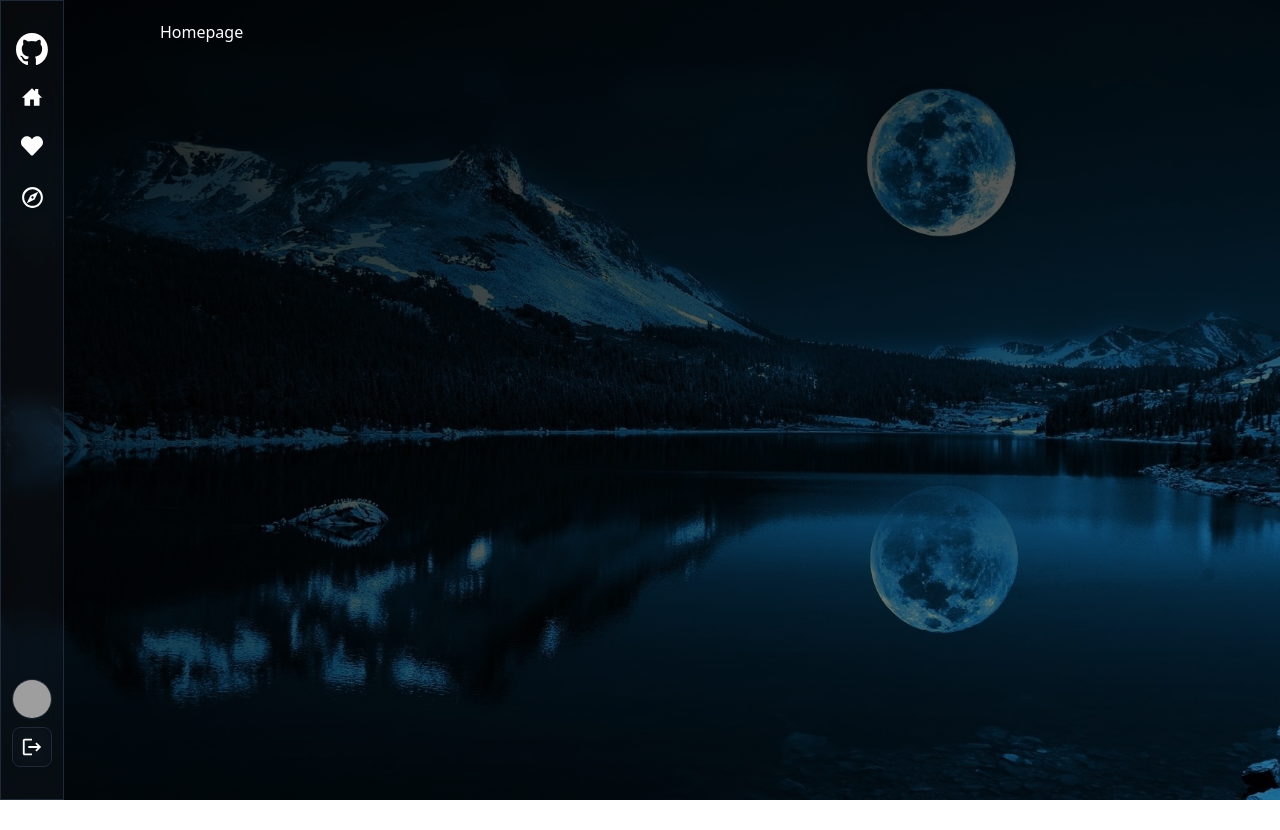
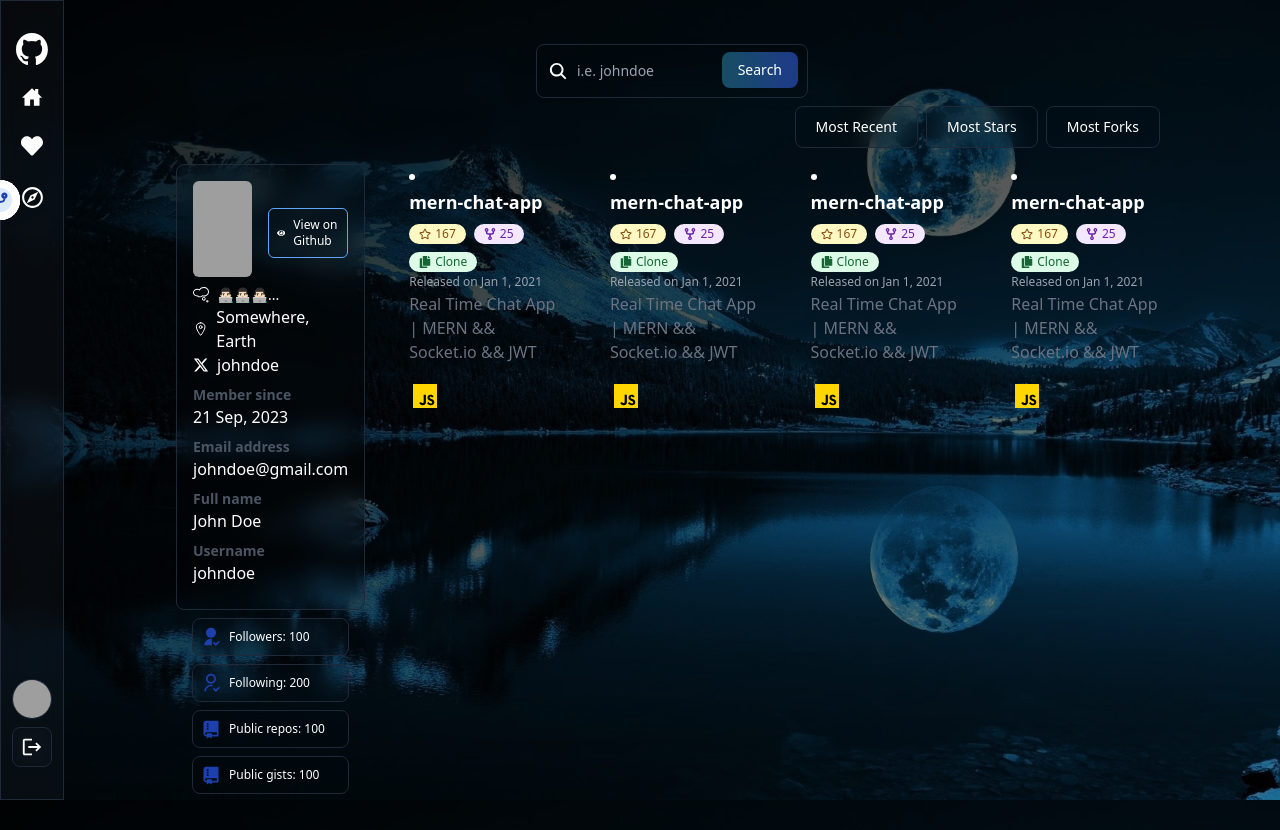
Before and after one commit to Sai-Manikanta-Andey/fullstack-github, a React (Vite) app in the folder frontend/: page / in a window 1280 px wide. Before the commit the page ends 800 px from the top, so only its background shows below. Built offline with nearby package versions, Linux system fonts and the light colour scheme; grey boxes are pictures that could not be loaded; the HTML template or start-up script is replaced by a standard one.

Commit message:
feat:HomePage implement

```diff
--- /dev/null
+++ b/frontend/src/components/ProfileInfo.jsx
@@ -0,0 +1,143 @@
+import React from 'react'
+
+import { IoLocationOutline } from "react-icons/io5";
+import {
+  RiGitRepositoryFill,
+  RiUserFollowFill,
+  RiUserFollowLine,
+} from "react-icons/ri";
+import { FaXTwitter } from "react-icons/fa6";
+import { TfiThought } from "react-icons/tfi";
+import { FaEye } from "react-icons/fa";
+
+const ProfileInfo = () => {
+  const userProfile = {
+    avatar_url:
+      "https://ps.w.org/user-avatar-reloaded/assets/icon-256x256.png?rev=2540745",
+    bio: "👨🏻‍💻👨🏻‍💻👨🏻‍💻",
+    email: "johndoe@gmail.com",
+    followers: 100,
+    following: 200,
+    html_url: "https://github.com/burakorkmez",
+    location: "Somewhere, Earth",
+    name: "John Doe",
+    public_gists: 100,
+    public_repos: 100,
+    twitter_username: "johndoe",
+    login: "johndoe",
+  };
+
+  return (
+    <div className="flex flex-col w-full gap-2 lg:w-1/3 md:sticky md:top-10">
+      <div className="p-4 rounded-lg bg-glass">
+        <div className="flex items-center gap-4">
+          {/* User Avatar */}
+          <a href={userProfile?.html_url} target="_blank" rel="noreferrer">
+            <img
+              src={userProfile?.avatar_url}
+              className="w-24 h-24 mb-2 rounded-md"
+              alt=""
+            />
+          </a>
+          {/* View on Github */}
+          <div className="flex flex-col items-center gap-2">
+            <a
+              href={userProfile.html_url}
+              target="_blank"
+              rel="noreferrer"
+              className="flex items-center w-full gap-2 p-2 text-xs font-medium border border-blue-400 rounded-md cursor-pointer bg-glass"
+            >
+              <FaEye size={16} />
+              View on Github
+            </a>
+          </div>
+        </div>
+
+        {/* User Bio */}
+        {userProfile?.bio ? (
+          <div className="flex items-center gap-2">
+            <TfiThought />
+            <p className="text-sm">{userProfile?.bio.substring(0, 60)}...</p>
+          </div>
+        ) : null}
+
+        {/* Location */}
+        {userProfile?.location ? (
+          <div className="flex items-center gap-2">
+            <IoLocationOutline />
+            {userProfile?.location}
+          </div>
+        ) : null}
+
+        {/* Twitter Username */}
+        {userProfile?.twitter_username ? (
+          <a
+            href={`https://twitter.com/${userProfile.twitter_username}`}
+            target="_blank"
+            rel="noreferrer"
+            className="flex items-center gap-2 hover:text-sky-500"
+          >
+            <FaXTwitter />
+            {userProfile?.twitter_username}
+          </a>
+        ) : null}
+
+        {/* Member Since Date */}
+        <div className="my-2">
+          <p className="text-sm font-bold text-gray-600">Member since</p>
+          <p className="">21 Sep, 2023</p>
+        </div>
+
+        {/* Email Address */}
+        {userProfile?.email && (
+          <div className="my-2">
+            <p className="text-sm font-bold text-gray-600">Email address</p>
+            <p className="">{userProfile.email}</p>
+          </div>
+        )}
+
+        {/* Full Name */}
+        {userProfile?.name && (
+          <div className="my-2">
+            <p className="text-sm font-bold text-gray-600">Full name</p>
+            <p className="">{userProfile?.name}</p>
+          </div>
+        )}
+
+        {/* Username */}
+        <div className="my-2">
+          <p className="text-sm font-bold text-gray-600">Username</p>
+          <p className="">{userProfile?.login}</p>
+        </div>
+      </div>
+
+      <div className="flex flex-wrap gap-2 mx-4">
+        {/* Followers Count */}
+        <div className="flex items-center flex-1 gap-2 p-2 rounded-lg bg-glass min-w-24">
+          <RiUserFollowFill className="w-5 h-5 text-blue-800" />
+          <p className="text-xs">Followers: {userProfile?.followers}</p>
+        </div>
+
+        {/* Following count */}
+        <div className="flex items-center flex-1 gap-2 p-2 rounded-lg bg-glass min-w-24">
+          <RiUserFollowLine className="w-5 h-5 text-blue-800" />
+          <p className="text-xs">Following: {userProfile?.following}</p>
+        </div>
+
+        {/* Number of public repos */}
+        <div className="flex items-center flex-1 gap-2 p-2 rounded-lg bg-glass min-w-24">
+          <RiGitRepositoryFill className="w-5 h-5 text-blue-800" />
+          <p className="text-xs">Public repos: {userProfile?.public_repos}</p>
+        </div>
+
+        {/* Number of public gists */}
+        <div className="flex items-center flex-1 gap-2 p-2 rounded-lg bg-glass min-w-24">
+          <RiGitRepositoryFill className="w-5 h-5 text-blue-800" />
+          <p className="text-xs">Public gists: {userProfile?.public_gists}</p>
+        </div>
+      </div>
+    </div>
+  );
+};
+
+export default ProfileInfo
--- /dev/null
+++ b/frontend/src/components/Repo.jsx
@@ -0,0 +1,59 @@
+import React from 'react'
+
+import { FaCodeBranch, FaCopy, FaRegStar } from "react-icons/fa";
+import { FaCodeFork } from "react-icons/fa6";
+
+const Repo = () => {
+  return (
+    <li className="mb-10 ms-7">
+      <span
+        className="absolute flex items-center justify-center w-6 h-6 bg-blue-100 rounded-full -start-3 ring-8 ring-white"
+      >
+        <FaCodeBranch className="w-5 h-5 text-blue-800" />
+      </span>
+      <div className="flex flex-wrap items-center gap-2">
+        <a
+          href={"https://github.com/burakorkmez/mern-chat-app"}
+          target="_blank"
+          rel="noreferrer"
+          className="flex items-center gap-2 text-lg font-semibold"
+        >
+          mern-chat-app
+        </a>
+        <span
+          className="bg-yellow-100 text-yellow-800 text-xs font-medium px-2.5
+					py-0.5 rounded-full flex items-center gap-1"
+        >
+          <FaRegStar /> 167
+        </span>
+        <span
+          className="bg-purple-100 text-purple-800 text-xs font-medium
+					 px-2.5 py-0.5 rounded-full flex items-center gap-1"
+        >
+          <FaCodeFork /> 25
+        </span>
+        <span
+          className="cursor-pointer bg-green-100 text-green-800 text-xs
+					font-medium px-2.5 py-0.5 rounded-full flex items-center gap-1"
+        >
+          <FaCopy /> Clone
+        </span>
+      </div>
+
+      <time
+        className="block my-1 text-xs font-normal leading-none text-gray-400"
+      >
+        Released on Jan 1, 2021
+      </time>
+      <p className="mb-4 text-base font-normal text-gray-500">
+        Real Time Chat App | MERN && Socket.io && JWT
+      </p>
+      <img
+        src={"/javascript.svg"}
+        alt="Programming language icon"
+        className="h-8"
+      />
+    </li>
+  );
+};
+export default Repo
--- /dev/null
+++ b/frontend/src/components/Search.jsx
@@ -0,0 +1,36 @@
+import React from 'react'
+
+import { IoSearch } from "react-icons/io5";
+
+const Search = () => {
+  return (
+    <form className="max-w-xl p-2 mx-auto sm:w-72">
+      <label
+        htmlFor="default-search"
+        className="mb-2 text-sm font-medium text-gray-900 sr-only"
+      >
+        Search
+      </label>
+      <div className="relative">
+        <div className="absolute inset-y-0 z-10 flex items-center pointer-events-none start-0 ps-3">
+          <IoSearch className="w-5 h-5" />
+        </div>
+        <input
+          type="search"
+          id="default-search"
+          className="block w-full p-4 text-sm bg-transparent rounded-lg ps-10 bg-glass focus:ring-blue-500 focus:border-blue-500 focus:bg-transparent "
+          placeholder="i.e. johndoe"
+          required
+        />
+        <button
+          type="submit"
+          className="text-white absolute end-2.5 bottom-2.5 bg-blue-700 hover:bg-blue-800 focus:ring-4 focus:outline-none focus:ring-blue-300 font-medium rounded-lg text-sm px-4 py-2  bg-gradient-to-r from-cyan-900 to-blue-900 hover:scale-95 active:scale-90 transition-all duration-300"
+        >
+          Search
+        </button>
+      </div>
+    </form>
+  );
+};
+
+export default Search
--- /dev/null
+++ b/frontend/src/components/SortRepos.jsx
@@ -0,0 +1,28 @@
+import React from 'react'
+
+const SortRepos = () => {
+  return (
+    <div className="flex justify-center mb-2 lg:justify-end">
+      <button
+        type="button"
+        className={`py-2.5 px-5 me-2 mb-2 text-xs sm:text-sm font-medium focus:outline-none rounded-lg bg-glass`}
+      >
+        Most Recent
+      </button>
+      <button
+        type="button"
+        className={`py-2.5 px-5 me-2 mb-2  text-xs sm:text-sm font-medium focus:outline-none rounded-lg bg-glass`}
+      >
+        Most Stars
+      </button>
+      <button
+        type="button"
+        className={`py-2.5 px-5 me-2 mb-2  text-xs sm:text-sm font-medium focus:outline-none rounded-lg bg-glass`}
+      >
+        Most Forks
+      </button>
+    </div>
+  );
+};
+
+export default SortRepos
--- a/frontend/src/pages/Homepage.jsx
+++ b/frontend/src/pages/Homepage.jsx
@@ -1,8 +1,22 @@
 import React from 'react'
+import Search from '../components/Search'
+import SortRepos from '../components/SortRepos'
+import ProfileInfo from "../components/ProfileInfo";
+import Repo from "../components/Repo";
 
 const Homepage = () => {
   return (
-    <div>Homepage</div>
+    <div className='m-4 '>
+      <Search/>
+      <SortRepos/>
+      <div className='flex flex-col items-start justify-center gap-4 lg:flex-row'>
+        <ProfileInfo/>
+        <Repo/>
+        <Repo/>
+        <Repo/>
+        <Repo/>
+      </div>
+    </div>
   )
 }
 
```
